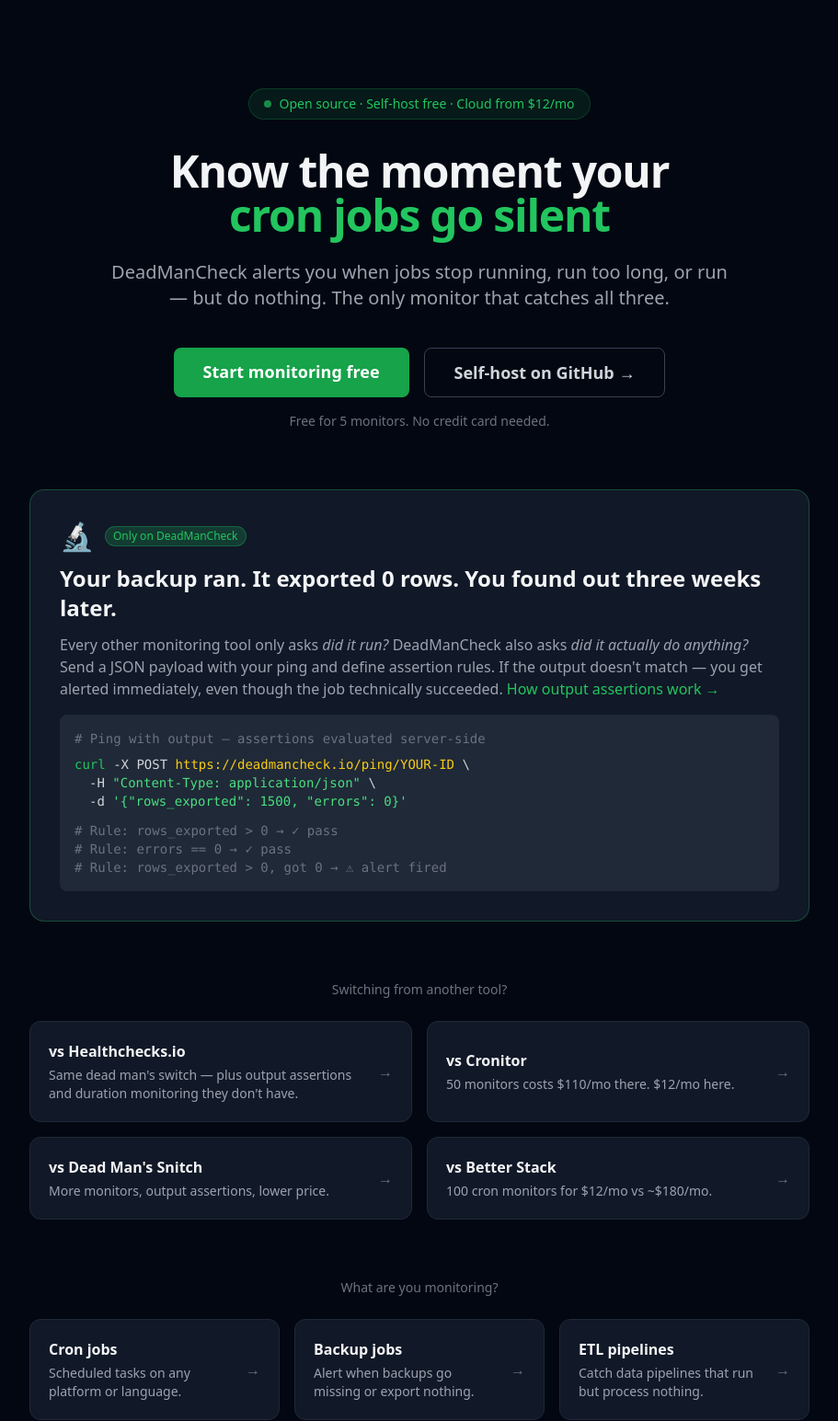
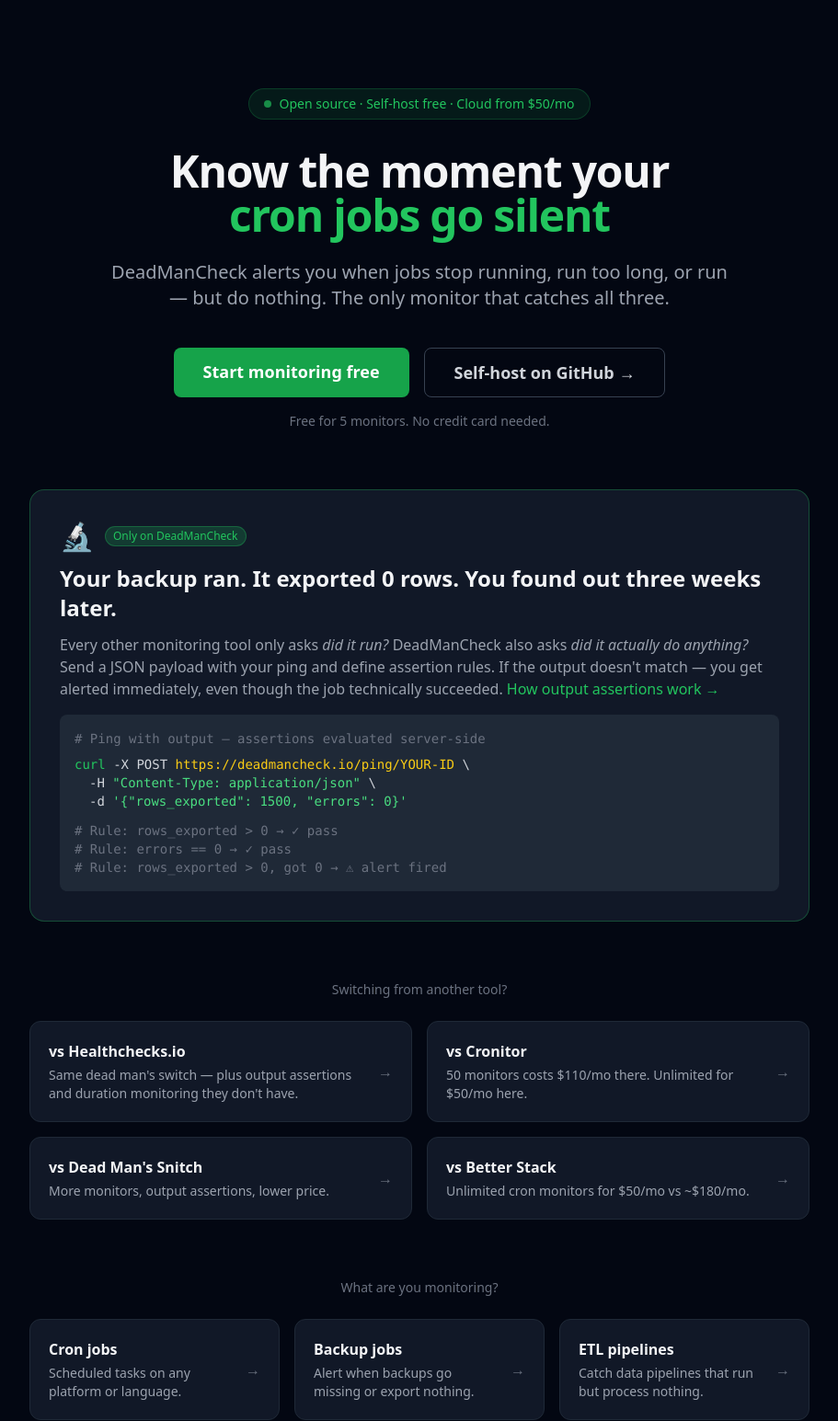
Before and after one commit to Kriss-V/deadmancheck, a FastAPI app: page / in a window 1280 px wide. Shown: the part 89-1634 px from the top of the page at 92% size, without its empty margins (184-1095 px from the left). Run offline with FastAPI, Linux system fonts and the light colour scheme; parts of the project's set-up code (start-up, migrations or seed data) failed here and were passed over.

Commit message:
feat: update landing page pricing copy and Schema.org to Free/Pro

```diff
--- a/app/templates/landing.html
+++ b/app/templates/landing.html
@@ -1,6 +1,6 @@
 {% extends "base.html" %}
 
-{% block meta_description %}Cron job monitoring that knows when your job ran but did nothing. Alerts for missed runs, timeouts, and zero-output jobs. Free for 5 monitors, $12/mo for 100.{% endblock %}
+{% block meta_description %}Cron job monitoring that knows when your job ran but did nothing. Alerts for missed runs, timeouts, and zero-output jobs. Free for 5 monitors, $50/mo Pro for unlimited.{% endblock %}
 
 {% block extra_head %}
 <script type="application/ld+json">
@@ -15,17 +15,17 @@
   "offers": [
     {
       "@type": "Offer",
-      "name": "Hobby",
+      "name": "Free",
       "price": "0",
       "priceCurrency": "USD",
       "description": "Free for 5 monitors"
     },
     {
       "@type": "Offer",
-      "name": "Developer",
-      "price": "12",
+      "name": "Pro",
+      "price": "50",
       "priceCurrency": "USD",
-      "description": "100 monitors, output assertions, Slack and Discord alerts"
+      "description": "Unlimited monitors, output assertions, Slack, Discord, Telegram, and PagerDuty alerts"
     }
   ]
 }
@@ -37,7 +37,7 @@
 <section class="max-w-4xl mx-auto px-6 pt-12 sm:pt-24 pb-16 text-center">
   <div class="inline-flex items-center gap-2 bg-brand-500/10 border border-brand-500/20 text-brand-500 text-sm px-4 py-1.5 rounded-full mb-8">
     <span class="w-2 h-2 bg-brand-500 rounded-full animate-pulse"></span>
-    Open source · Self-host free · Cloud from $12/mo
+    Open source · Self-host free · Cloud from $50/mo
   </div>
   <h1 class="text-3xl sm:text-5xl font-bold tracking-tight leading-tight mb-6">
     Know the moment your<br class="hidden sm:block">
@@ -96,7 +96,7 @@
     <a href="/compare/vs-cronitor" class="bg-gray-900 border border-gray-800 hover:border-gray-600 rounded-xl p-5 transition-colors group flex items-center justify-between">
       <div>
         <h3 class="font-semibold mb-1">vs Cronitor</h3>
-        <p class="text-gray-400 text-sm">50 monitors costs $110/mo there. $12/mo here.</p>
+        <p class="text-gray-400 text-sm">50 monitors costs $110/mo there. Unlimited for $50/mo here.</p>
       </div>
       <span class="text-gray-500 group-hover:text-white transition-colors ml-4">→</span>
     </a>
@@ -110,7 +110,7 @@
     <a href="/compare/vs-better-uptime" class="bg-gray-900 border border-gray-800 hover:border-gray-600 rounded-xl p-5 transition-colors group flex items-center justify-between">
       <div>
         <h3 class="font-semibold mb-1">vs Better Stack</h3>
-        <p class="text-gray-400 text-sm">100 cron monitors for $12/mo vs ~$180/mo.</p>
+        <p class="text-gray-400 text-sm">Unlimited cron monitors for $50/mo vs ~$180/mo.</p>
       </div>
       <span class="text-gray-500 group-hover:text-white transition-colors ml-4">→</span>
     </a>
```
